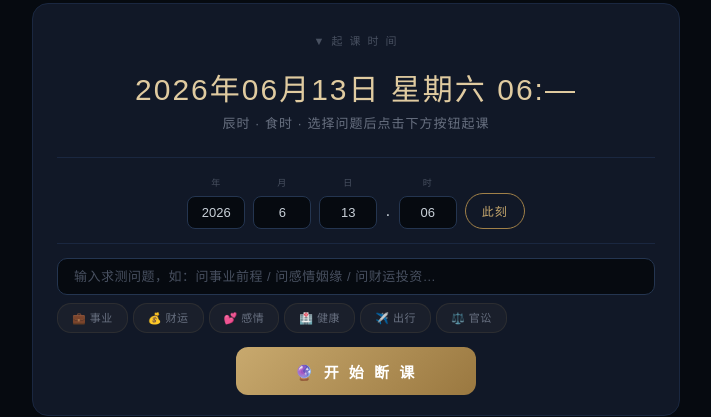
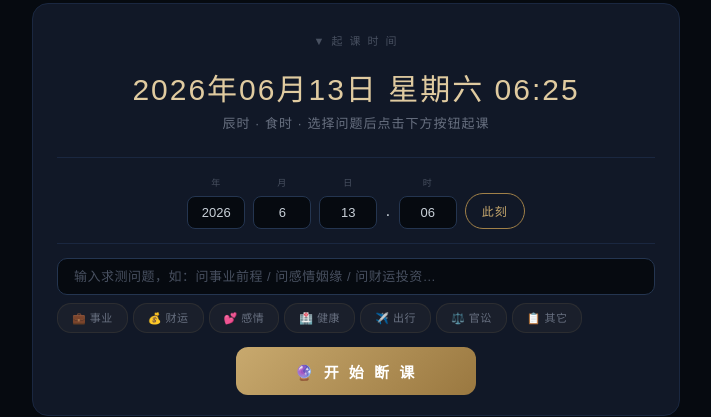
Before and after one commit to LinBoomBoom/liuren-web, a website: page public/index.html in a window 1280 px wide. Shown: the part 161-578 px from the top of the page, without its empty margins (284-995 px from the left). Drawn offline with Linux system fonts and the light colour scheme.

Commit message:
fix: show current minute, add other category, model is deepseek-chat

```diff
--- a/public/index.html
+++ b/public/index.html
@@ -119,6 +119,7 @@ body{background:var(--bg);color:var(--text);font-family:var(--font);min-height:1
       <span class="qc" onclick="pickQ('健康')">🏥 健康</span>
       <span class="qc" onclick="pickQ('出行')">✈️ 出行</span>
       <span class="qc" onclick="pickQ('官讼')">⚖️ 官讼</span>
+      <span class="qc" onclick="pickQ('其它')">📋 其它</span>
     </div>
   </div>
   <button class="btn btn-go" onclick="go()">🔮 开 始 断 课</button>
@@ -174,7 +175,7 @@ function pickQ(tag){
   chips.forEach(c=>{if(c.textContent.includes(tag)){c.classList.toggle('on');if(c.classList.contains('on'))active=tag;}else{c.classList.remove('on')}});
   if(!active&&!cur){inp.value='';return}
   if(!active){inp.value=cur;return}
-  const prefixes={事业:'问事业前程：',财运:'问财运投资：',感情:'问感情姻缘：',健康:'问身体健康：',出行:'问出行远行：',官讼:'问官讼纠纷：'};
+  const prefixes={事业:'问事业前程：',财运:'问财运投资：',感情:'问感情姻缘：',健康:'问身体健康：',出行:'问出行远行：',官讼:'问官讼纠纷：',其它:'问：'};
   const pfx=prefixes[tag]||`问${tag}：`;
   const bare=cur.replace(/^问[^：:]*[：:]/,'').trim();
   inp.value=pfx+(bare||'');
@@ -184,9 +185,10 @@ function pickQ(tag){
 // ========== 显示时间（无API） ==========
 function refreshDisplay(){
   const y=+$('sy').value,m=+$('sm').value,d=+$('sd').value,h=+$('sh').value;
-  const sc=getSC(h),dt=new Date(y,m-1,d,h);
+  const now=new Date(),sc=getSC(h),dt=new Date(y,m-1,d,h);
+  const showMin=(y===now.getFullYear()&&m===now.getMonth()+1&&d===now.getDate()&&h===now.getHours())?now.getMinutes():'—';
   $('ts').innerHTML=`
-    <div class="td-main">${y}年${String(m).padStart(2,'0')}月${String(d).padStart(2,'0')}日 星期${WD[dt.getDay()]} ${String(h).padStart(2,'0')}:—</div>
+    <div class="td-main">${y}年${String(m).padStart(2,'0')}月${String(d).padStart(2,'0')}日 星期${WD[dt.getDay()]} ${String(h).padStart(2,'0')}:${typeof showMin==='number'?String(showMin).padStart(2,'0'):showMin}</div>
     <div class="td-sub">${SC_NAME[sc]} · 选择问题后点击下方按钮起课</div>`;
 }
 
```
